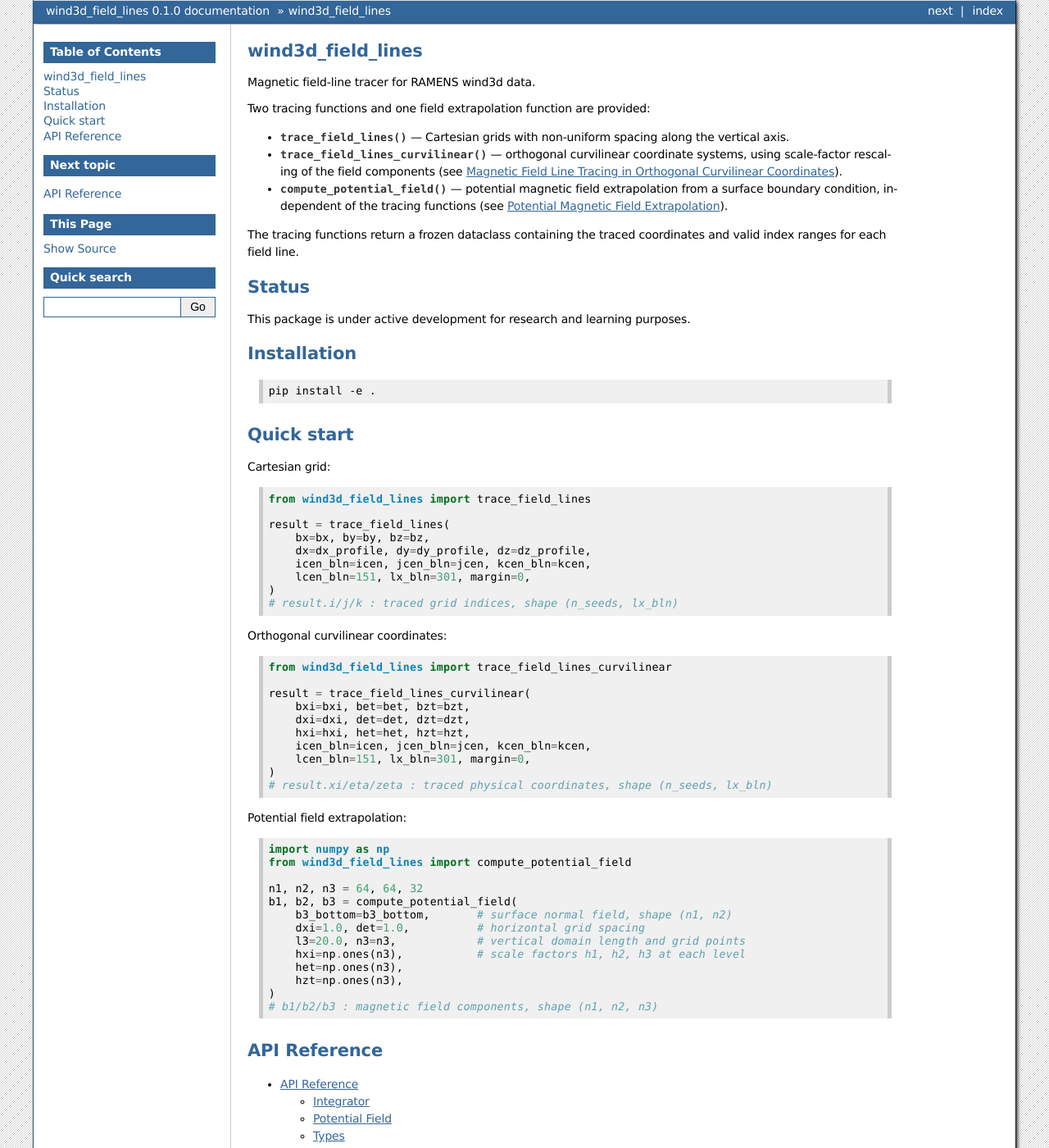
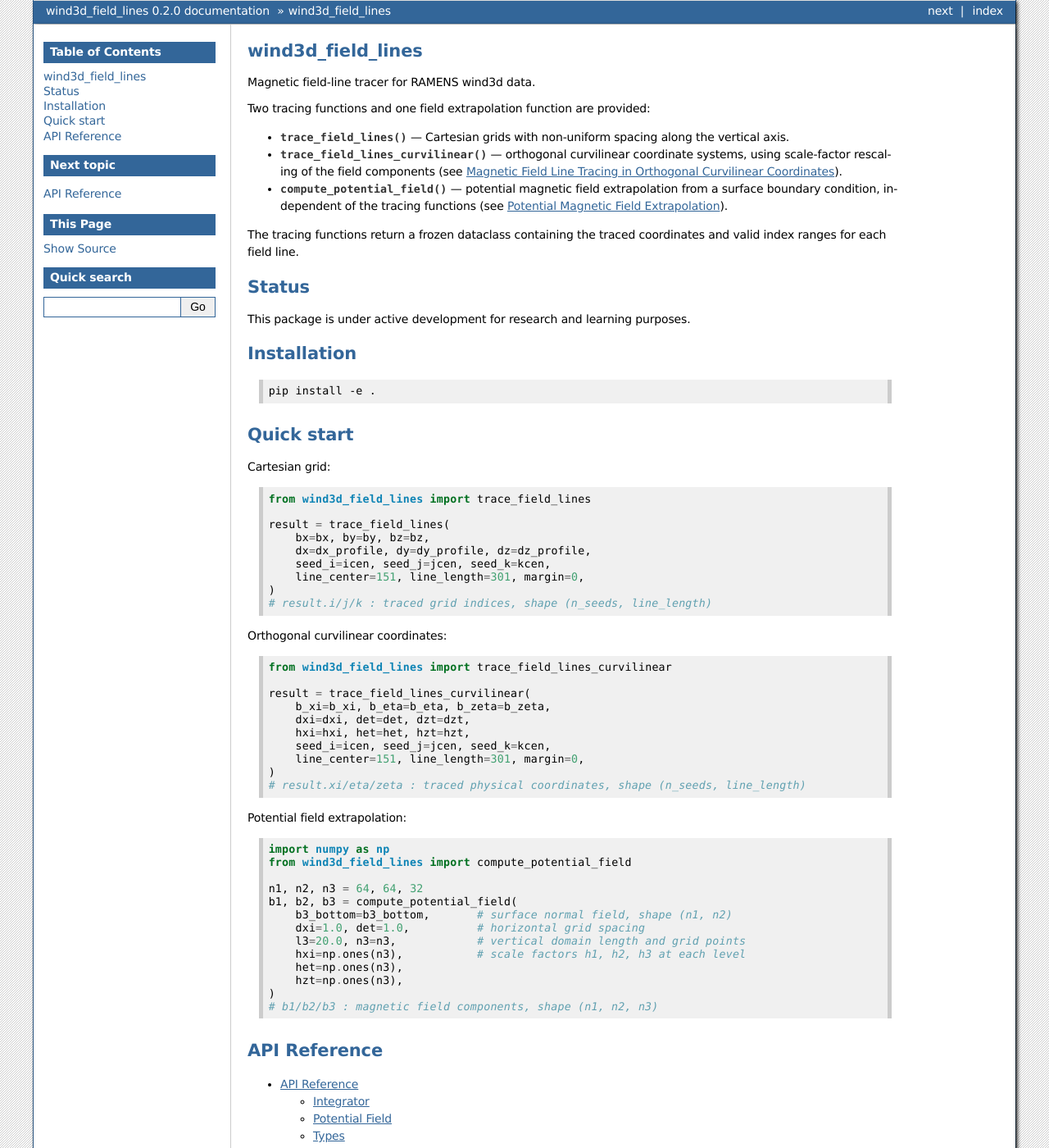
Before and after one commit to iijimahr/wind3d_field_lines, a Sphinx documentation site: the page built from docs/source/index.rst, in a window 1280 px wide and 1400 px high. Shown: the whole window at 82% size. Built offline with Sphinx 7.4.7, drawn with Linux system fonts in a browser that asks for light colours; some of the changed text lies outside the part shown.

```diff
--- a/docs/source/api.rst
+++ b/docs/source/api.rst
@@ -6,7 +6,6 @@ Integrator
 
 .. automodule:: wind3d_field_lines.integrator
    :members:
-   :undoc-members:
    :show-inheritance:
 
 Potential Field
@@ -14,7 +13,6 @@ Potential Field
 
 .. automodule:: wind3d_field_lines.potential_field
    :members: compute_potential_field
-   :undoc-members:
    :show-inheritance:
 
 Types
@@ -22,5 +20,4 @@ Types
 
 .. automodule:: wind3d_field_lines.types
    :members:
-   :undoc-members:
    :show-inheritance:
--- a/docs/source/conf.py
+++ b/docs/source/conf.py
@@ -4,7 +4,7 @@ import sys
 project = "wind3d_field_lines"
 author = "wind3d_field_lines contributors"
 copyright = "2026, wind3d_field_lines contributors"
-release = "0.1.0"
+release = "0.2.0"
 
 extensions = [
     "sphinx.ext.autodoc",  # Generate API docs from docstrings
--- a/docs/source/index.rst
+++ b/docs/source/index.rst
@@ -41,10 +41,10 @@ Cartesian grid:
    result = trace_field_lines(
        bx=bx, by=by, bz=bz,
        dx=dx_profile, dy=dy_profile, dz=dz_profile,
-       icen_bln=icen, jcen_bln=jcen, kcen_bln=kcen,
-       lcen_bln=151, lx_bln=301, margin=0,
+       seed_i=icen, seed_j=jcen, seed_k=kcen,
+       line_center=151, line_length=301, margin=0,
    )
-   # result.i/j/k : traced grid indices, shape (n_seeds, lx_bln)
+   # result.i/j/k : traced grid indices, shape (n_seeds, line_length)
 
 Orthogonal curvilinear coordinates:
 
@@ -53,13 +53,13 @@ Orthogonal curvilinear coordinates:
    from wind3d_field_lines import trace_field_lines_curvilinear
 
    result = trace_field_lines_curvilinear(
-       bxi=bxi, bet=bet, bzt=bzt,
+       b_xi=b_xi, b_eta=b_eta, b_zeta=b_zeta,
        dxi=dxi, det=det, dzt=dzt,
        hxi=hxi, het=het, hzt=hzt,
-       icen_bln=icen, jcen_bln=jcen, kcen_bln=kcen,
-       lcen_bln=151, lx_bln=301, margin=0,
+       seed_i=icen, seed_j=jcen, seed_k=kcen,
+       line_center=151, line_length=301, margin=0,
    )
-   # result.xi/eta/zeta : traced physical coordinates, shape (n_seeds, lx_bln)
+   # result.xi/eta/zeta : traced physical coordinates, shape (n_seeds, line_length)
 
 Potential field extrapolation:
 
```
Also changed, not shown: README.md (+13 -7 lines), docs/source/demo_arcade.rst (+7 -6 lines), docs/source/demo_bipolar.rst (+4 -4 lines), pyproject.toml (+3 -5 lines), 6 other files.
